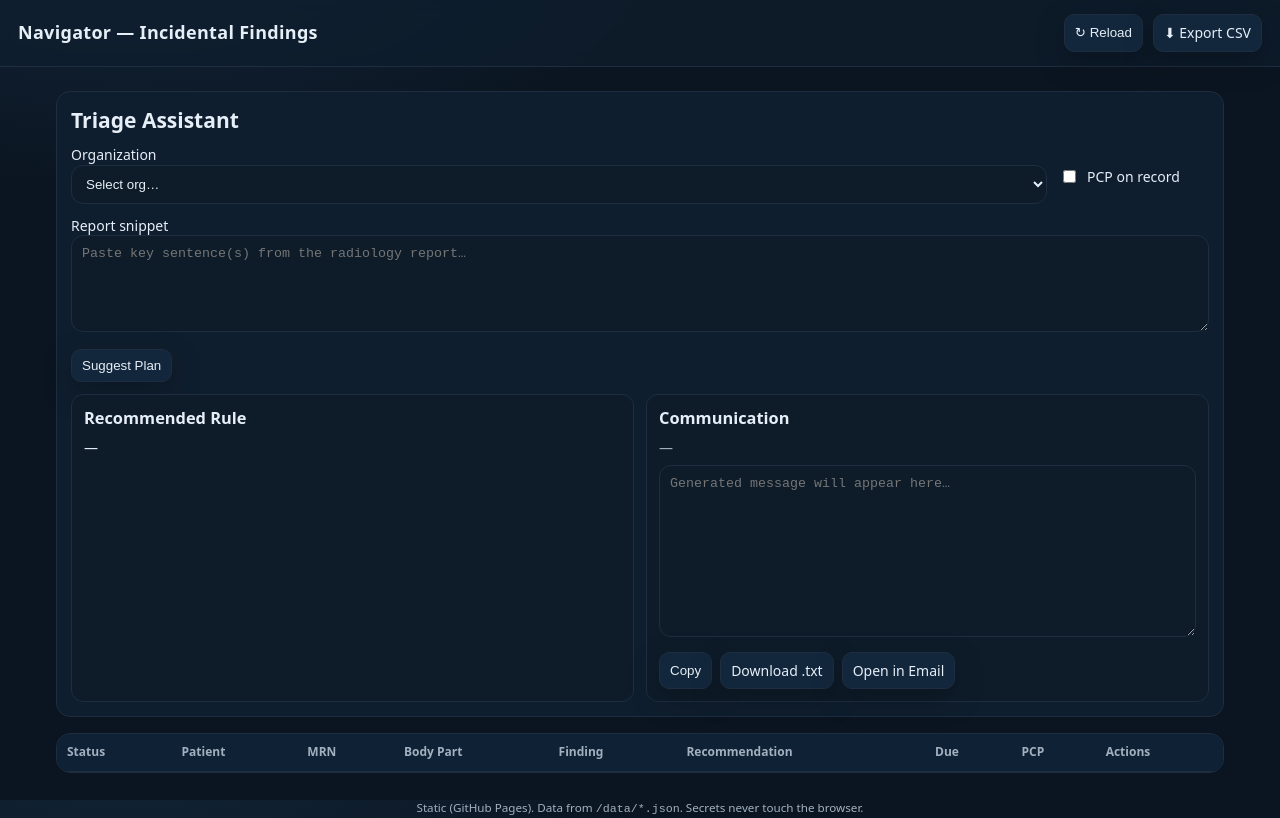
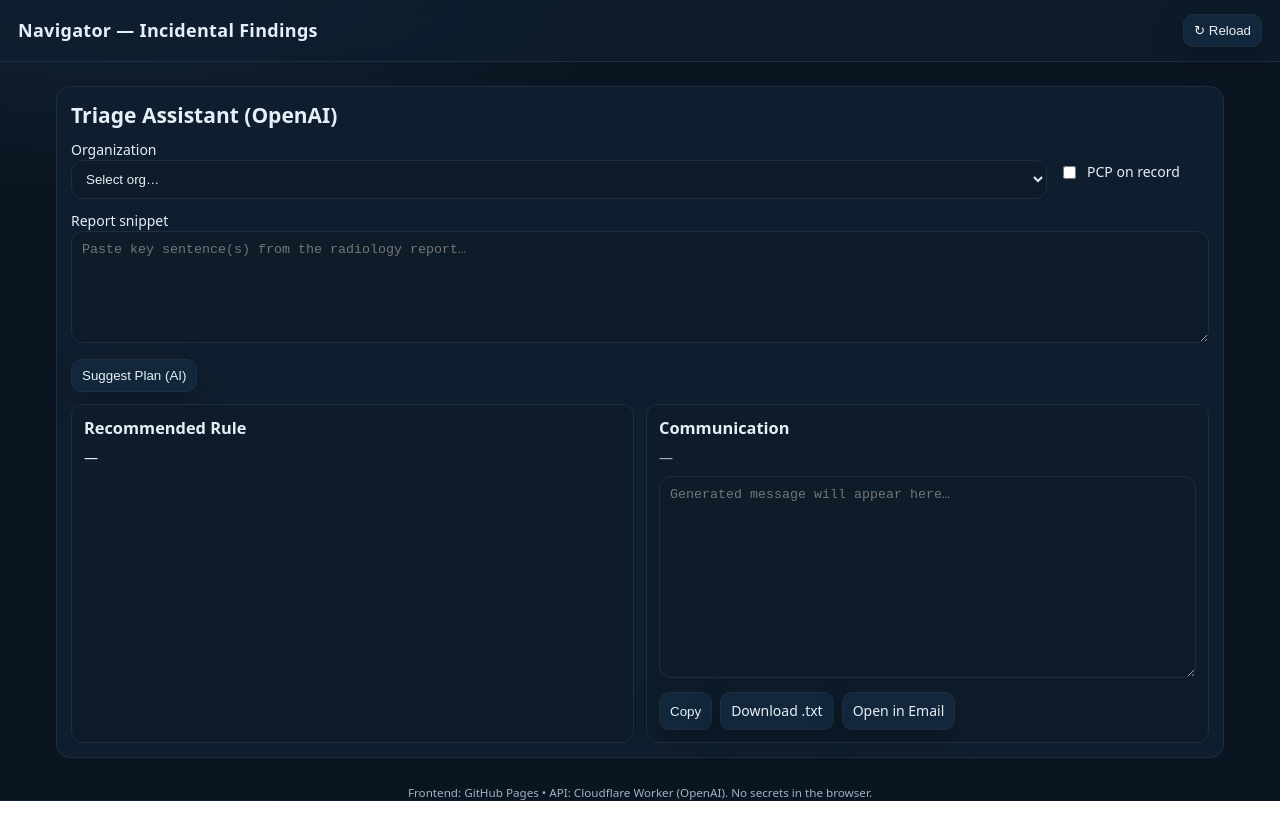
Before and after one commit to DelphiData/navigator-app, a plain HTML site: page index.html in a window 1280 px wide. Drawn offline with Linux system fonts and the light colour scheme.

Commit message:
Revise title and enhance UI elements in index.html
Updated title and header for clarity. Modified button labels and textarea rows for better user experience.

```diff
--- a/index.html
+++ b/index.html
@@ -3,28 +3,25 @@
 <head>
   <meta charset="utf-8" />
   <meta name="viewport" content="width=device-width, initial-scale=1" />
-  <title>Navigator App</title>
+  <title>Navigator — Incidental Findings</title>
   <link rel="stylesheet" href="./style.css" />
 </head>
 <body>
   <header class="topbar">
     <h1>Navigator — Incidental Findings</h1>
     <div class="actions">
-      <button id="reloadBtn" title="Reload data">↻ Reload</button>
-      <a id="downloadCsv" href="#" download="navigator-export.csv">⬇ Export CSV</a>
+      <button id="reloadBtn">↻ Reload</button>
     </div>
   </header>
 
   <main class="container">
-    <!-- ==== NEW: TRIAGE ASSISTANT ==== -->
     <section class="assistant">
-      <h2>Triage Assistant</h2>
-
+      <h2>Triage Assistant (OpenAI)</h2>
       <div class="assistant-grid">
         <label>
           Organization
           <select id="orgSelect">
-            <option value="">Select org…</option>
+            <option value="">Loading…</option>
           </select>
         </label>
 
@@ -35,11 +32,11 @@
 
         <label class="full">
           Report snippet
-          <textarea id="snippet" rows="5" placeholder="Paste key sentence(s) from the radiology report…"></textarea>
+          <textarea id="snippet" rows="6" placeholder="Paste key sentence(s) from the radiology report…"></textarea>
         </label>
 
         <div class="full">
-          <button id="suggestBtn">Suggest Plan</button>
+          <button id="suggestBtn">Suggest Plan (AI)</button>
         </div>
       </div>
 
@@ -51,7 +48,7 @@
         <div class="card">
           <h3>Communication</h3>
           <div id="commsMeta">—</div>
-          <textarea id="composerOut" rows="10" placeholder="Generated message will appear here…"></textarea>
+          <textarea id="composerOut" rows="12" placeholder="Generated message will appear here…"></textarea>
           <div class="composer-actions">
             <button id="copyBtn">Copy</button>
             <a id="downloadTxt" href="#" download="message.txt">Download .txt</a>
@@ -60,24 +57,10 @@
         </div>
       </div>
     </section>
-
-    <!-- Existing table UI remains (optional) -->
-    <section class="tablewrap">
-      <table id="casesTable">
-        <thead>
-          <tr>
-            <th>Status</th><th>Patient</th><th>MRN</th><th>Body Part</th>
-            <th>Finding</th><th>Recommendation</th><th>Due</th><th>PCP</th><th>Actions</th>
-          </tr>
-        </thead>
-        <tbody id="casesTbody"></tbody>
-      </table>
-      <div id="emptyState" class="empty">No cases match your filters.</div>
-    </section>
   </main>
 
   <footer class="foot">
-    <small>Static (GitHub Pages). Data from <code>/data/*.json</code>. Secrets never touch the browser.</small>
+    <small>Frontend: GitHub Pages • API: Cloudflare Worker (OpenAI). No secrets in the browser.</small>
   </footer>
 
   <script src="./script.js" type="module"></script>
```
